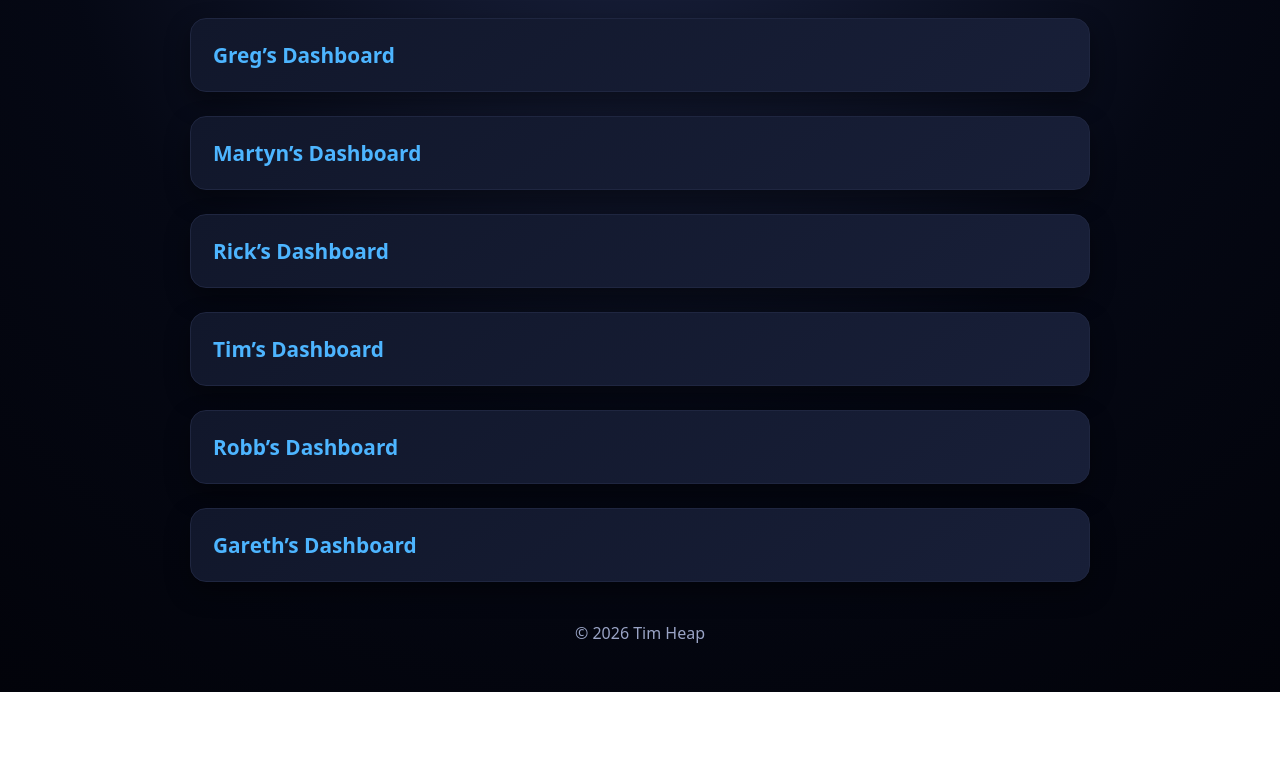
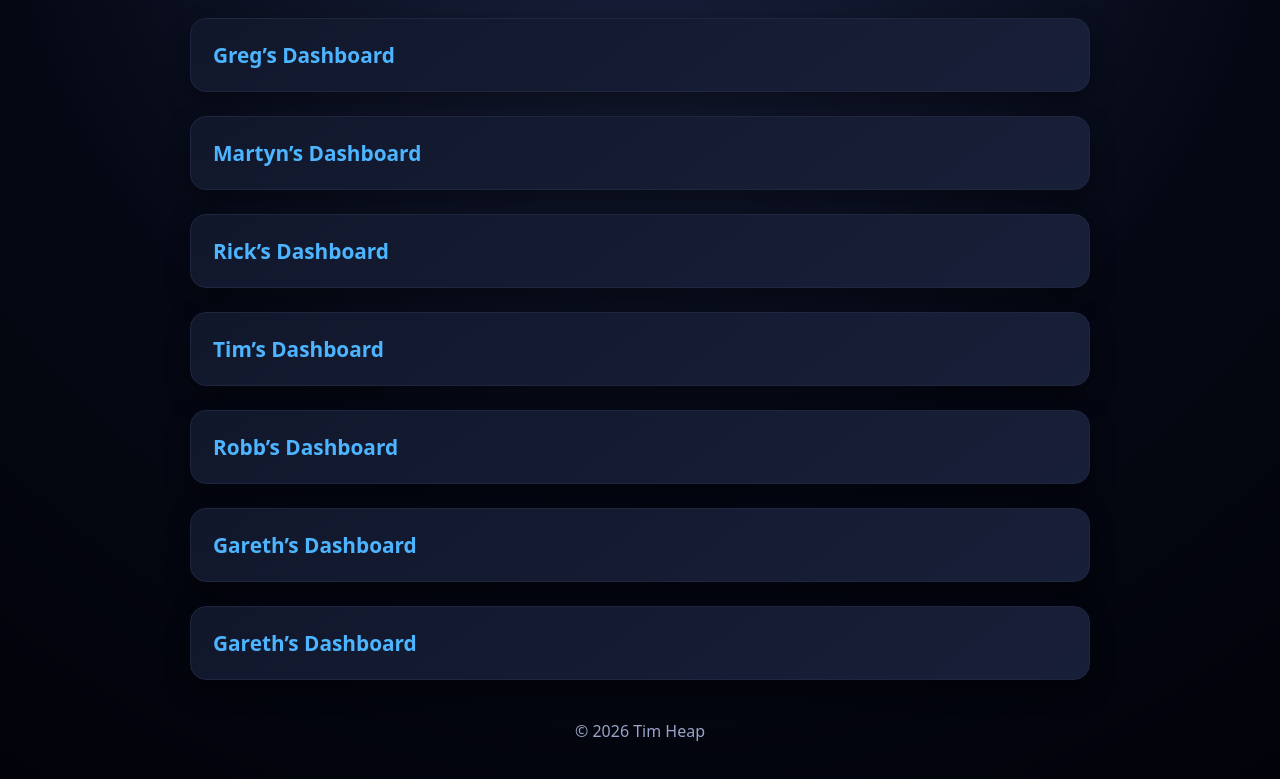
Before and after one commit to timheap-creator/Retirement, a plain HTML site: page index.html in a window 1280 px wide. Shown: the part 167-946 px from the top of the page. Before the commit the page ends 859 px from the top, so only its background shows below. Drawn offline with Linux system fonts and the light colour scheme.

Commit message:
Update index.html

```diff
--- a/index.html
+++ b/index.html
@@ -104,6 +104,9 @@
     <div class="card">
         <a href="Gareth.html">Gareth’s Dashboard</a>
     </div>
+    <div class="card">
+        <a href="Kev.html">Gareth’s Dashboard</a>
+    </div>
 </div>
 
 <footer>
```
